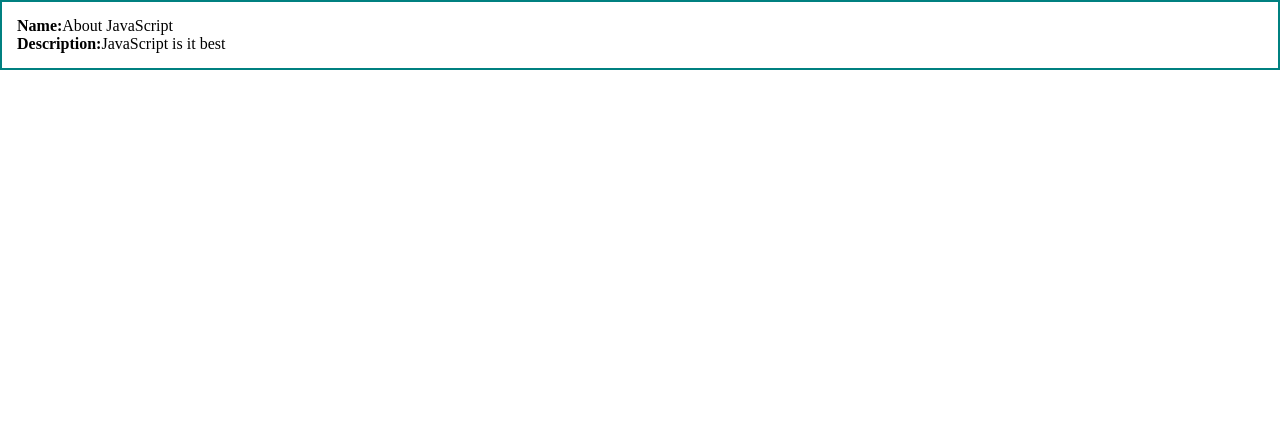
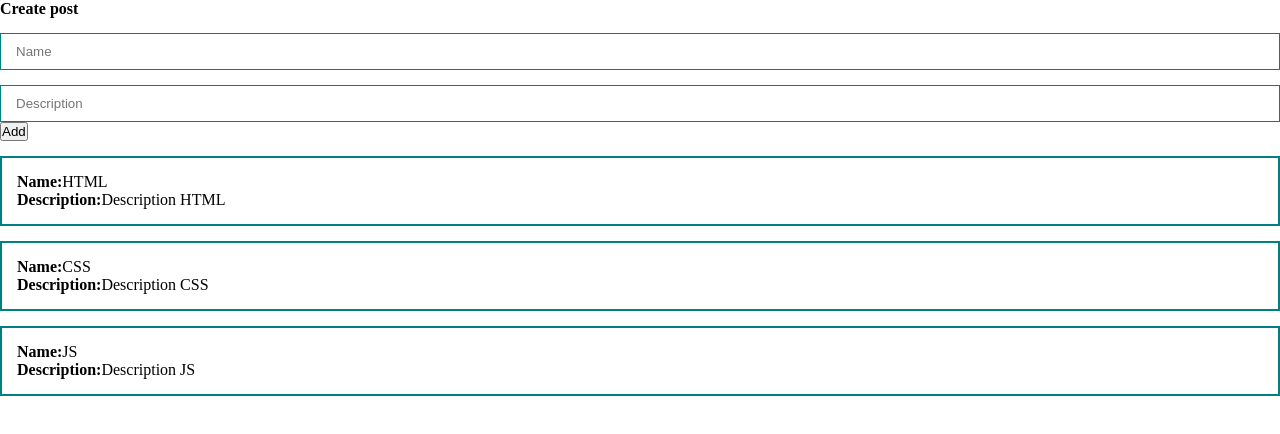
Before and after one commit to GarifullinII/akson-vue, a Vue app: page / in a window 1280 px wide. Shown: the top 434 px of the page. Built offline with nearby package versions, Linux system fonts and the light colour scheme.

Commit message:
created form and posts

```diff
--- a/src/App.vue
+++ b/src/App.vue
@@ -1,8 +1,14 @@
 <template>
 <div>
-	<div class="post">
-		<div><strong>Name:</strong>About JavaScript</div>
-		<div><strong>Description:</strong>JavaScript is it best</div>
+	<form>
+		<h4>Create post</h4>
+		<input class="input" type="text" placeholder="Name">
+		<input class="input" type="text" placeholder="Description">
+		<button>Add</button>
+	</form>
+	<div class="post" v-for="post in posts" :key="post.id">
+		<div><strong>Name:</strong>{{ post.title }}</div>
+		<div><strong>Description:</strong>{{ post.body }}</div>
 	</div>
 </div>
 </template>
@@ -11,17 +17,15 @@
 export default {
 	data() {
 		return {
-			likes: 0,
-			dislikes: 0,
+			posts: [
+				{id: 1, title: "HTML", body: "Description HTML"},
+				{id: 2, title: "CSS", body: "Description CSS"},
+				{id: 3, title: "JS", body: "Description JS"}
+			]
 		}
 	},
 	methods: {
-		addLike() {
-			this.likes += 1;
-		},
-		addDislike() {
-			this.dislikes +=1;
-		}
+
 	}
 }
 </script>
@@ -36,5 +40,13 @@
 .post {
 	padding: 15px;
 	border: 2px solid teal;
+	margin-top: 15px;
+}
+
+.input {
+	width: 100%;
+	border: 1px solid teal;
+	padding: 10px 15px;
+	margin-top: 15px;
 }
 </style>
```
